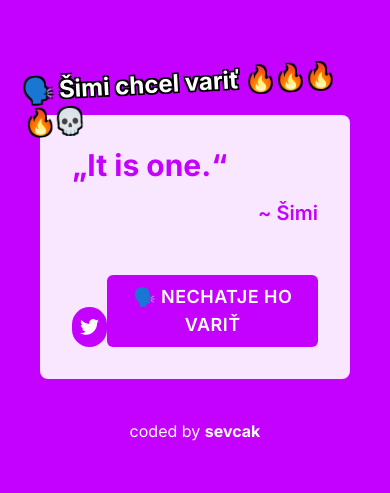
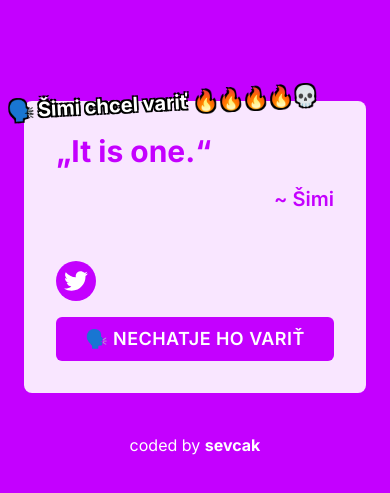
Before and after one commit to sevcak/simi-quote-generator, a React (Create React App) app: page / in a window 390 px wide. Shown: the part 163-656 px from the top of the page. Built offline with nearby package versions, Linux system fonts and the light colour scheme.

Commit message:
fix: fixed bad layout on smaller screens

```diff
--- a/src/App.tsx
+++ b/src/App.tsx
@@ -7,14 +7,14 @@ function App() {
   return (
     <div
       className='
-        w-screen h-screen flex flex-col items-center justify-center p-10 gap-10 duration-700
+        w-screen h-screen flex flex-col items-center justify-center p-6 gap-10 duration-700
       '
       style={{background: color}}
     >
       <div className='relative w-full md:w-[32rem]'>
         <div
           className='
-            text-white font-bold text_border text-2xl
+            text-white font-bold text_border text-xl md:text-2xl
             absolute -bottom-14 -left-4 -rotate-3 hover:scale-110 duration-500
           '
         >
--- a/src/components/QuoteBox.tsx
+++ b/src/components/QuoteBox.tsx
@@ -36,7 +36,7 @@ const QuoteBox = ({ color, setColor }: { color: string, setColor: Function }) =>
         </div>
         <div className='text-right'>~ <span id='author'>Šimi</span></div>
         {/* Buttons */}
-        <div className='mt-12 flex flex-row justify-between items-end'>
+        <div className='mt-12 flex flex-col items-start md:flex-row md:items-end justify-between gap-4'>
           {/* Share */}
           <div>
             <a
@@ -54,7 +54,7 @@ const QuoteBox = ({ color, setColor }: { color: string, setColor: Function }) =>
           <button
             id='new-quote'
             onClick={newQuote}
-            className='p-2 text-white text-lg rounded-md hover:scale-95 duration-500 tracking-wide'
+            className='p-2 text-white text-lg rounded-md hover:scale-95 duration-500 tracking-wide w-full md:w-fit'
             style={{background: color}}
           >
             🗣️ NECHATJE HO VARIŤ
```
